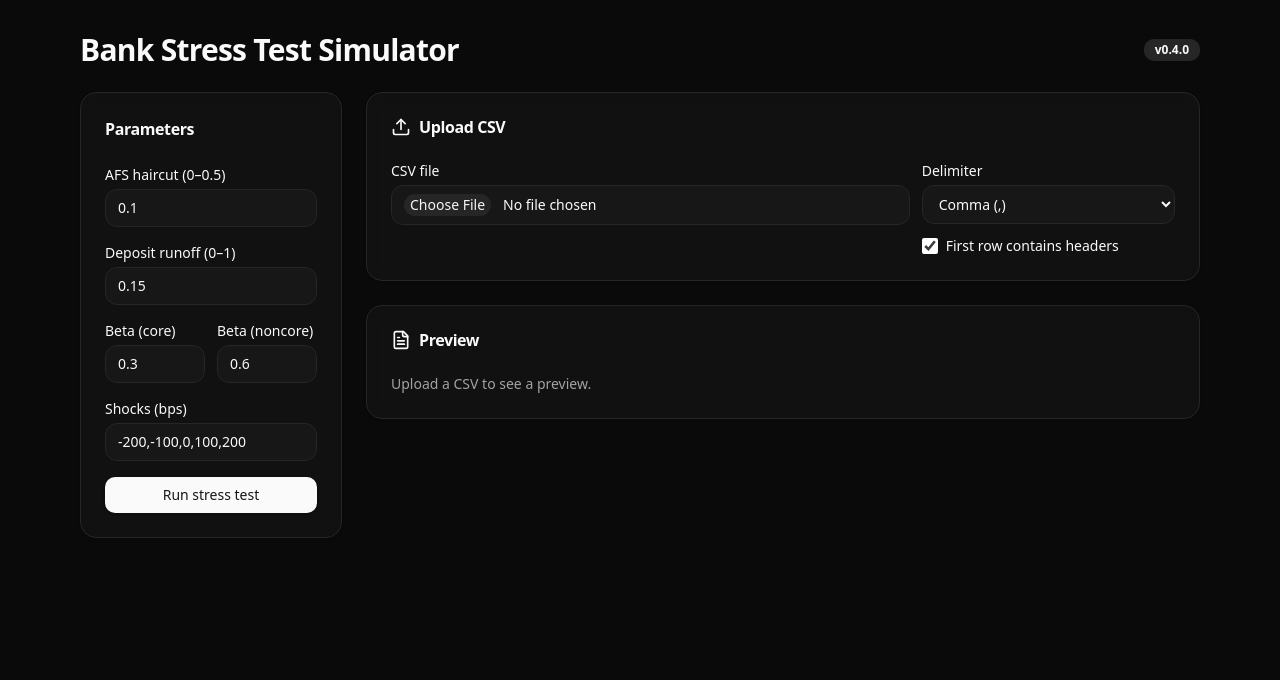
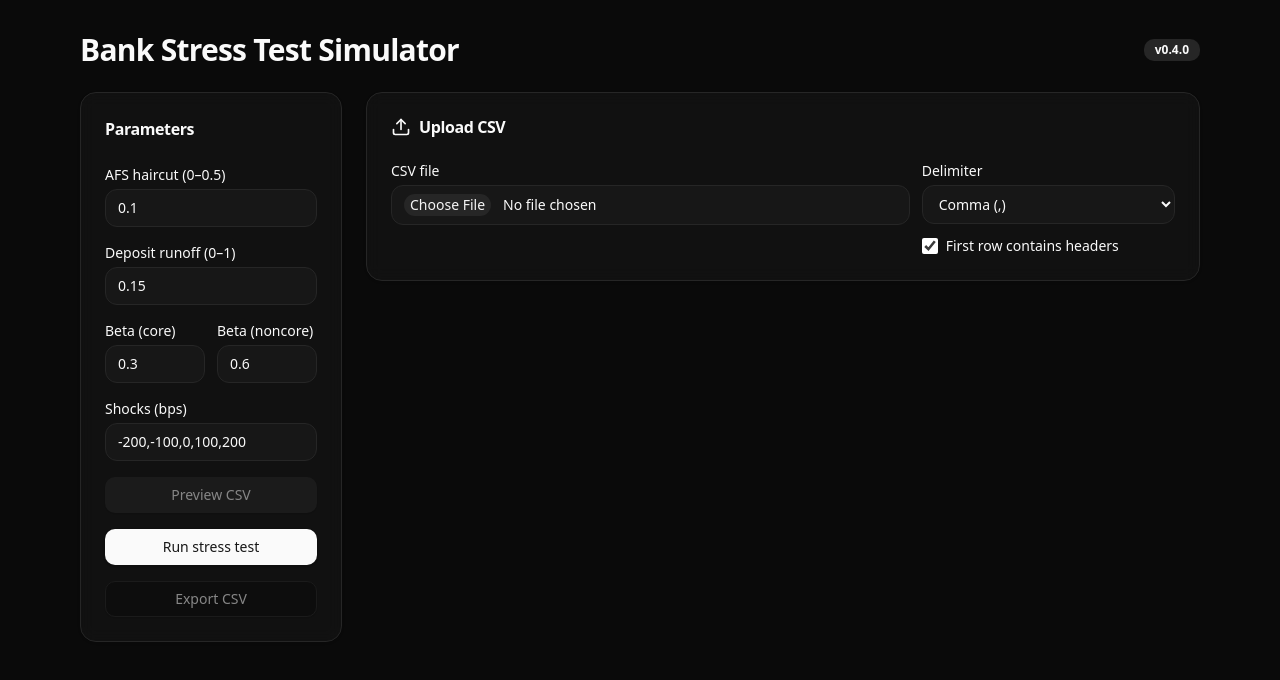
Before and after one commit to gmaiocc/bank-stress-test-simulator, a React (Vite) app in the folder frontend/: page / in a window 1280 px wide. Shown: the top 680 px of the page. Built offline with nearby package versions, Linux system fonts and the light colour scheme.

Commit message:
better ui customization

```diff
--- a/frontend/src/App.tsx
+++ b/frontend/src/App.tsx
@@ -1,6 +1,6 @@
 import React, { useMemo, useState } from "react";
 import Papa from "papaparse";
-import { Upload, FileText } from "lucide-react";
+import { Upload } from "lucide-react";
 import { Card, CardContent, CardHeader, CardTitle } from "@/components/ui/card";
 import { Badge } from "@/components/ui/badge";
 import { Button } from "@/components/ui/button";
@@ -19,17 +19,18 @@ import {
   Legend,
 } from "recharts";
 
+/* ---------- format helpers ---------- */
 const fmtMoney = (n: number) =>
   new Intl.NumberFormat("en-US", { maximumFractionDigits: 0 }).format(n);
 const fmtPct = (x: number, digits = 1) => `${x.toFixed(digits)}%`;
 const fmtX = (x: number, digits = 2) => `${x.toFixed(digits)}x`;
 
+/* ---------- types ---------- */
 type Row = Record<string, string | number | null>;
-
 type ScenarioOut = {
   shock_bps: number;
   eve_change: number;
-  eve_pct_equity: number;
+  eve_pct_equity: number; // decimal
   nii_delta: number;
   lcr_hqla: number;
   lcr_outflows: number;
@@ -50,24 +51,32 @@ const REQUIRED_COLS = [
 
 const OPTIONAL_COLS = ["deposit_beta", "stability", "convexity"];
 
+/* ===================================================== */
 export default function App() {
-
+  // CSV preview state
   const [rows, setRows] = useState<Row[]>([]);
   const [headers, setHeaders] = useState<string[]>([]);
   const [fileName, setFileName] = useState("");
   const [error, setError] = useState("");
 
+  // Preview modal
+  const [previewOpen, setPreviewOpen] = useState(false);
+
+  // Parser options
   const [delimiter, setDelimiter] = useState(",");
   const [headerRow, setHeaderRow] = useState(true);
 
+  // Parameters
   const [afsHaircut, setAfsHaircut] = useState<number>(0.1);
   const [depositRunoff, setDepositRunoff] = useState<number>(0.15);
   const [betaCore, setBetaCore] = useState<number>(0.3);
   const [betaNoncore, setBetaNoncore] = useState<number>(0.6);
   const [shocks, setShocks] = useState<number[]>([-200, -100, 0, 100, 200]);
 
+  // Raw CSV (to send to API)
   const [rawCsv, setRawCsv] = useState<string>("");
 
+  // API results
   const [equity, setEquity] = useState<number>(0);
   const [results, setResults] = useState<ScenarioOut[]>([]);
   const [loading, setLoading] = useState<boolean>(false);
@@ -82,6 +91,7 @@ export default function App() {
     [headers]
   );
 
+  /* ---------- CSV upload/parse ---------- */
   function onFileChange(e: React.ChangeEvent<HTMLInputElement>) {
     const f = e.target.files?.[0];
     if (!f) return;
@@ -89,11 +99,13 @@ export default function App() {
     setFileName(f.name);
     setError("");
 
+    // keep raw CSV for backend
     const reader = new FileReader();
     reader.onload = () => setRawCsv(String(reader.result || ""));
     reader.onerror = () => setRawCsv("");
     reader.readAsText(f);
 
+    // parse for preview/validation
     Papa.parse<Row>(f, {
       header: headerRow,
       delimiter,
@@ -135,6 +147,7 @@ export default function App() {
   const previewCount = 100;
   const previewRows = useMemo(() => rows.slice(0, previewCount), [rows]);
 
+  /* ---------- API call ---------- */
   async function runStressTest() {
     setApiError("");
     setResults([]);
@@ -203,6 +216,7 @@ export default function App() {
     [results]
   );
 
+  /* ===================== UI ===================== */
   return (
     <div className="min-h-screen">
       <div className="container max-w-6xl py-8 space-y-6">
@@ -216,7 +230,7 @@ export default function App() {
           </Badge>
         </header>
 
-        {/* Layout: sidebar (params) + main */}
+        {/* Layout: sidebar + main */}
         <div className="grid grid-cols-1 gap-6 lg:grid-cols-12">
           {/* Sidebar */}
           <aside className="lg:col-span-3">
@@ -294,6 +308,17 @@ export default function App() {
                     />
                   </label>
 
+                  {/* Preview + Run + Export (agora todos juntos) */}
+                  <Button
+                    variant="secondary"
+                    className="w-full"
+                    onClick={() => setPreviewOpen(true)}
+                    disabled={headers.length === 0}
+                    title={headers.length === 0 ? "Upload a CSV first" : "Preview parsed CSV"}
+                  >
+                    Preview CSV
+                  </Button>
+
                   <Button onClick={runStressTest} disabled={loading} className="w-full">
                     {loading ? (
                       <span className="inline-flex items-center gap-2">
@@ -307,6 +332,16 @@ export default function App() {
                     )}
                   </Button>
 
+                  <Button
+                    variant="outline"
+                    className="w-full"
+                    onClick={exportResultsCsv}
+                    disabled={results.length === 0}
+                    title={results.length === 0 ? "Run a stress test first" : "Export results as CSV"}
+                  >
+                    Export CSV
+                  </Button>
+
                   {apiError && (
                     <div className="rounded-lg border border-red-900/50 bg-red-900/20 p-3 text-xs text-red-200">
                       {apiError}
@@ -317,7 +352,7 @@ export default function App() {
             </div>
           </aside>
 
-          {/* Main content */}
+          {/* Main */}
           <main className="lg:col-span-9 space-y-6">
             {/* Upload + validation */}
             <Card className="border-neutral-800 bg-neutral-900/60 backdrop-blur rounded-2xl">
@@ -372,38 +407,81 @@ export default function App() {
                   </div>
                 )}
 
+                {/* Schema (compact) */}
                 {headers.length > 0 && (
-                  <>
-                    <div className="h-px w-full bg-neutral-800" />
-                    <div>
-                      <h3 className="text-base font-medium mb-2">Schema validation</h3>
+                  <div className="rounded-xl border border-neutral-800/60 p-3">
+                    <div className="flex items-center justify-between gap-3">
+                      <div className="text-sm font-medium">Schema</div>
+
+                      <div className="flex items-center gap-2 text-xs">
+                        <span
+                          className={`px-2 py-1 rounded-full border ${
+                            requiredMissing.length === 0
+                              ? "bg-emerald-500/15 text-emerald-300 border-emerald-600"
+                              : "bg-red-500/15 text-red-300 border-red-600"
+                          }`}
+                          title="Required columns status"
+                        >
+                          Required {REQUIRED_COLS.length - requiredMissing.length}/
+                          {REQUIRED_COLS.length}
+                        </span>
+
+                        <span
+                          className="px-2 py-1 rounded-full border bg-neutral-800 text-neutral-300 border-neutral-700"
+                          title="Optional columns status"
+                        >
+                          Optional {OPTIONAL_COLS.length - optionalMissing.length}/
+                          {OPTIONAL_COLS.length}
+                        </span>
+
+                        <details className="ml-2">
+                          <summary className="cursor-pointer select-none text-neutral-400 hover:text-neutral-200">
+                            Details
+                          </summary>
+
+                          <div className="mt-3">
+                            <div className="text-xs mb-1 text-neutral-400">Required</div>
                             <div className="flex flex-wrap gap-2">
                               {REQUIRED_COLS.map((c) => (
-                          <Badge
+                                <span
                                   key={c}
-                            className={`rounded-full border ${
+                                  className={`rounded-full border px-2 py-1 text-[11px] ${
                                     headers.includes(c)
                                       ? "bg-emerald-500/20 text-emerald-200 border-emerald-700"
                                       : "bg-red-500/20 text-red-200 border-red-700"
                                   }`}
                                 >
                                   {c}
-                          </Badge>
+                                </span>
                               ))}
                             </div>
-                      <div className="mt-2 text-xs text-neutral-500">
-                        Optional: {OPTIONAL_COLS.join(", ")}
-                        {optionalMissing.length > 0 && (
-                          <> • Not present: {optionalMissing.join(", ")}</>
-                        )}
+
+                            <div className="text-xs mt-3 mb-1 text-neutral-400">Optional</div>
+                            <div className="flex flex-wrap gap-2">
+                              {OPTIONAL_COLS.map((c) => (
+                                <span
+                                  key={c}
+                                  className={`rounded-full border px-2 py-1 text-[11px] ${
+                                    headers.includes(c)
+                                      ? "bg-neutral-800 text-neutral-200 border-neutral-700"
+                                      : "bg-neutral-900 text-neutral-500 border-neutral-800"
+                                  }`}
+                                >
+                                  {c}
+                                </span>
+                              ))}
+                            </div>
+                          </div>
+                        </details>
+                      </div>
+                    </div>
+
                     {requiredMissing.length > 0 && (
-                          <div className="text-red-400 mt-1">
+                      <p className="mt-2 text-xs text-red-300">
                         Missing required: {requiredMissing.join(", ")}
-                          </div>
+                      </p>
                     )}
                   </div>
-                    </div>
-                  </>
                 )}
               </CardContent>
             </Card>
@@ -417,7 +495,9 @@ export default function App() {
                 <CardContent className="space-y-6">
                   {/* HQLA vs Outflows */}
                   <div className="rounded-2xl border border-neutral-800 p-4">
-                    <div className="mb-2 text-sm text-neutral-300">HQLA vs Outflows by shock</div>
+                    <div className="mb-2 text-sm text-neutral-300">
+                      HQLA vs Outflows by shock
+                    </div>
                     <ResponsiveContainer width="100%" height={280}>
                       <BarChart data={sortedResults} barCategoryGap={24}>
                         <CartesianGrid stroke="rgba(255,255,255,0.05)" />
@@ -440,7 +520,9 @@ export default function App() {
                             color: "#E5E7EB",
                           }}
                           formatter={(val: any, name: any) =>
-                            name === "HQLA" || name === "Outflows" ? fmtMoney(val as number) : val
+                            name === "HQLA" || name === "Outflows"
+                              ? fmtMoney(val as number)
+                              : val
                           }
                           labelFormatter={(l) => `Shock: ${l} bps`}
                         />
@@ -489,7 +571,9 @@ export default function App() {
                   <div className="grid gap-6 lg:grid-cols-2">
                     {/* ΔEVE / Equity */}
                     <div className="rounded-xl border border-neutral-800 p-4">
-                      <div className="mb-2 text-sm text-neutral-300">ΔEVE / Equity vs shock</div>
+                      <div className="mb-2 text-sm text-neutral-300">
+                        ΔEVE / Equity vs shock
+                      </div>
                       <ResponsiveContainer width="100%" height={260}>
                         <AreaChart data={sortedResults}>
                           <CartesianGrid strokeOpacity={0.1} />
@@ -500,7 +584,9 @@ export default function App() {
                           />
                           <Tooltip
                             formatter={(val: any, name: any) =>
-                              name === "ΔEVE/Equity" ? fmtPct((val as number) * 100) : val
+                              name === "ΔEVE/Equity"
+                                ? fmtPct((val as number) * 100)
+                                : val
                             }
                             labelFormatter={(l) => `Shock: ${l} bps`}
                             cursor={{ stroke: "#374151", strokeWidth: 1 }}
@@ -525,7 +611,9 @@ export default function App() {
 
                     {/* ΔNII */}
                     <div className="rounded-xl border border-neutral-800 p-4">
-                      <div className="mb-2 text-sm text-neutral-300">ΔNII (12m) vs shock</div>
+                      <div className="mb-2 text-sm text-neutral-300">
+                        ΔNII (12m) vs shock
+                      </div>
                       <ResponsiveContainer width="100%" height={260}>
                         <LineChart data={sortedResults}>
                           <CartesianGrid strokeOpacity={0.1} />
@@ -556,7 +644,7 @@ export default function App() {
                     </div>
                   </div>
 
-                  {/* Table */}
+                  {/* Results table */}
                   <div className="overflow-auto rounded-xl border border-neutral-800">
                     <table className="min-w-full text-sm">
                       <thead className="sticky top-0 bg-neutral-900/90">
@@ -603,28 +691,35 @@ export default function App() {
                       </tbody>
                     </table>
                   </div>
-
-                  <div>
-                    <Button variant="secondary" onClick={exportResultsCsv}>
-                      Export CSV
-                    </Button>
-                  </div>
                 </CardContent>
               </Card>
             )}
+          </main>
+        </div>
+      </div>
 
-            {/* Preview */}
-            <Card className="border-neutral-800 bg-neutral-900/60 backdrop-blur rounded-2xl">
-              <CardHeader>
-                <CardTitle className="flex items-center gap-2">
-                  <FileText className="h-5 w-5" /> Preview
-                </CardTitle>
-              </CardHeader>
-              <CardContent>
+      {/* ---------- Preview Modal ---------- */}
+      {previewOpen && (
+        <div className="fixed inset-0 z-50 flex items-center justify-center" role="dialog" aria-modal="true">
+          {/* overlay */}
+          <div className="absolute inset-0 bg-black/60" onClick={() => setPreviewOpen(false)} />
+          {/* content */}
+          <div className="relative z-10 w-[min(1100px,92vw)] rounded-2xl border border-neutral-800 bg-neutral-900 p-4 shadow-xl">
+            <div className="flex items-center justify-between mb-3">
+              <h3 className="text-lg font-medium">CSV Preview</h3>
+              <button
+                onClick={() => setPreviewOpen(false)}
+                className="rounded-lg border border-neutral-800 px-2 py-1 text-sm hover:bg-neutral-800"
+                aria-label="Close preview"
+              >
+                Close
+              </button>
+            </div>
+
             {headers.length === 0 ? (
               <p className="text-sm text-neutral-400">Upload a CSV to see a preview.</p>
             ) : (
-                  <div className="overflow-auto rounded-xl border border-neutral-800 max-h-[60vh]">
+              <div className="overflow-auto rounded-xl border border-neutral-800 max-h-[70vh]">
                 <table className="min-w-full text-sm">
                   <thead className="sticky top-0 bg-neutral-900/90 backdrop-blur">
                     <tr>
@@ -649,16 +744,15 @@ export default function App() {
                 </table>
               </div>
             )}
+
             {rows.length > previewCount && (
               <p className="text-xs text-neutral-500 mt-2">
                 Showing first {previewCount} rows of {rows.length}.
               </p>
             )}
-              </CardContent>
-            </Card>
-          </main>
           </div>
         </div>
+      )}
     </div>
   );
 }
```
Lines whose indentation alone changed are shown as unchanged.
